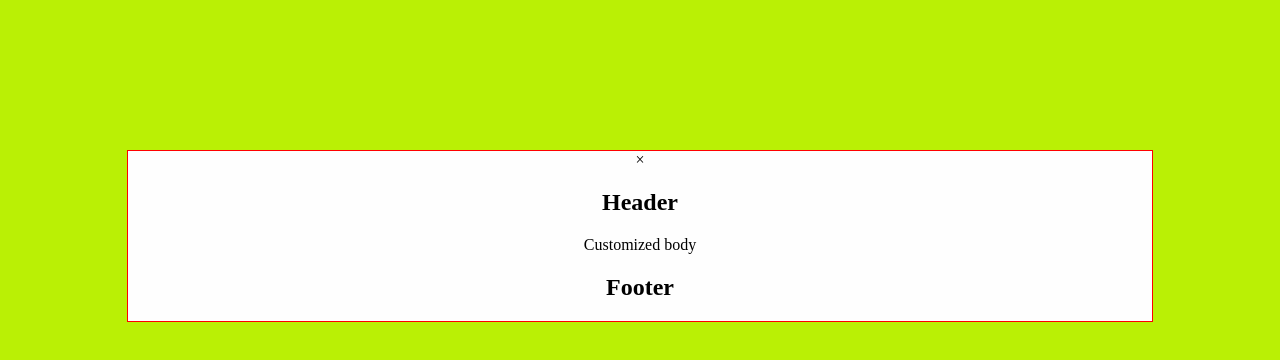
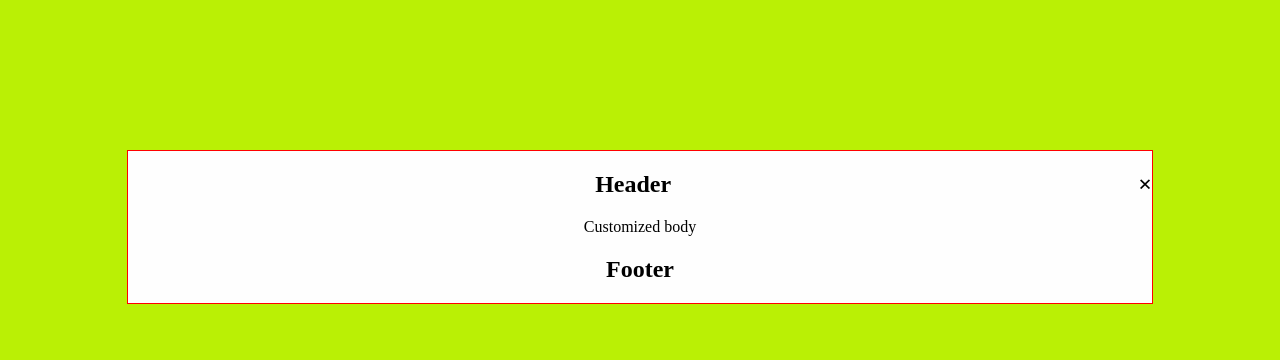
Before and after one commit to LaurenCummings/react-samples, a React (Vite) app: page / in a window 1280 px wide. Both pictures are taken after a click on the button "Open Modal Popup". Shown: the top 360 px of the page. Built offline with nearby package versions, Linux system fonts and the light colour scheme.

Commit message:
Added styling and changed footer to match header

```diff
--- a/src/components/Modal.jsx
+++ b/src/components/Modal.jsx
@@ -14,9 +14,7 @@ function Modal({ id, header, body, footer, onClose }) {
                     )}
                 </div>
                 <div className="modal-footer">
-                    {
-                        footer ? footer : <h2>Footer</h2>
-                    }
+                    <h2>{footer ? footer : 'Footer'}</h2>
                 </div>
             </div>
         </div>
--- a/src/css/Modal.css
+++ b/src/css/Modal.css
@@ -19,3 +19,10 @@
     width: 80%;
     text-align: center;
 }
+
+.close-modal-icon {
+    cursor: pointer;
+    font-size: 24px;
+    float: right;
+    font-weight: bold;
+}
```
